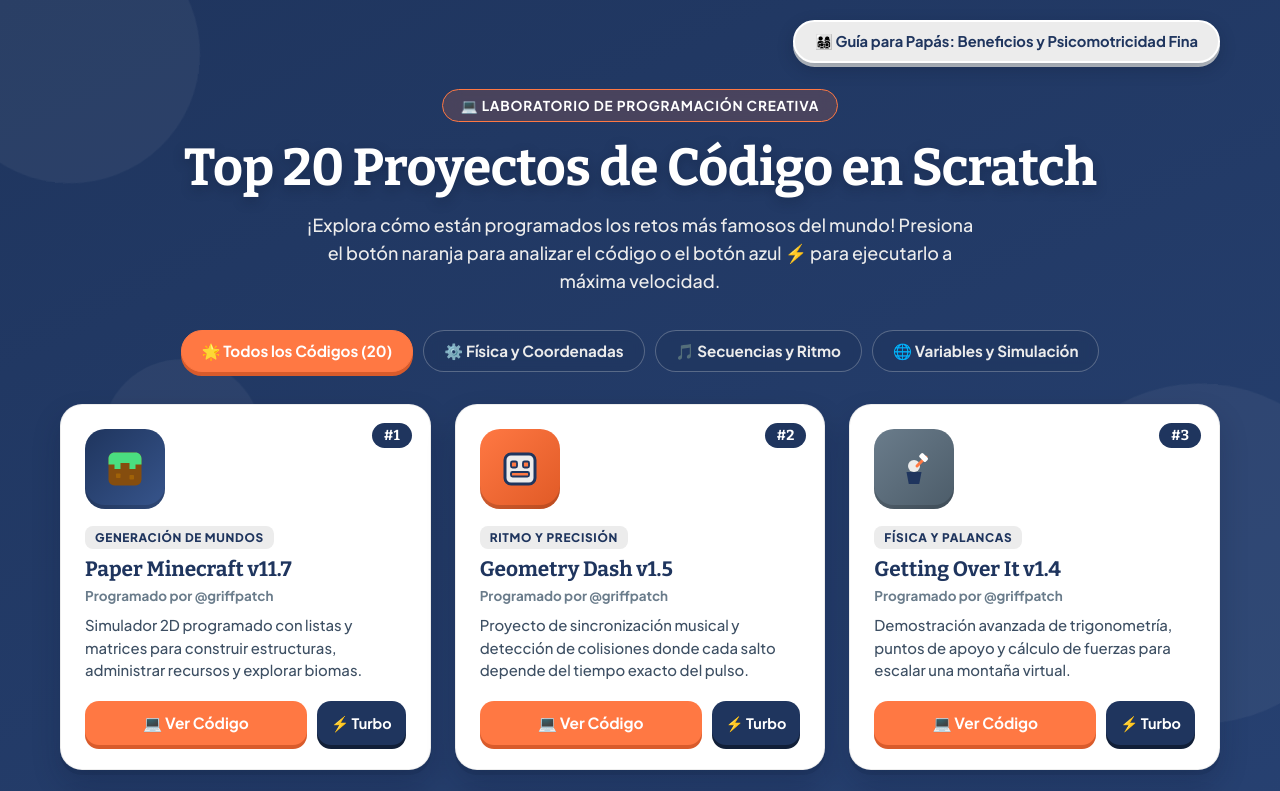
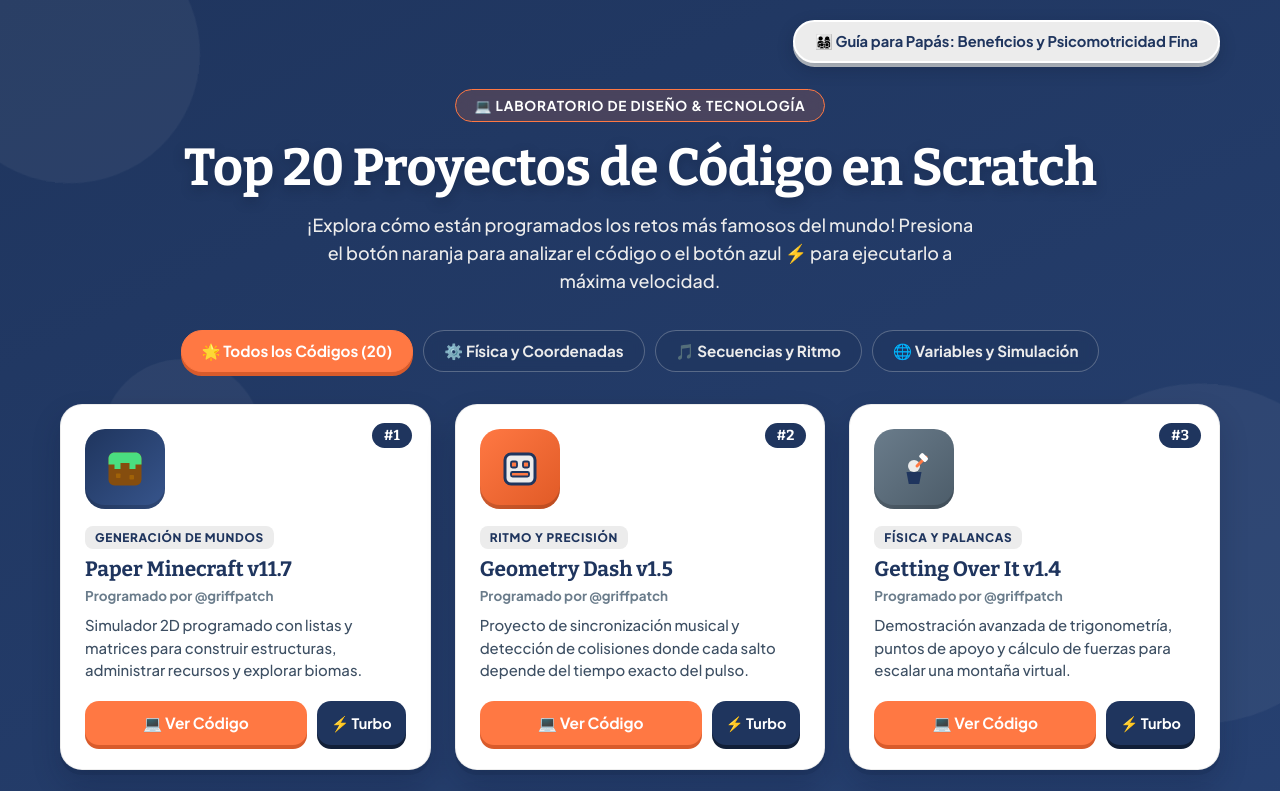
Before and after one commit to zofrro/Programing-Scracht, a plain HTML site: page index.html in a window 1280 px wide. Shown: the top 791 px of the page. Drawn offline with nearby package versions, Linux system fonts and the light colour scheme.

Commit message:
index.html

```diff
--- a/index.html
+++ b/index.html
@@ -533,7 +533,7 @@
   </div>
 
   <header>
-    <div class="badge-top">💻 LABORATORIO DE PROGRAMACIÓN CREATIVA</div>
+    <div class="badge-top">💻 LABORATORIO DE DISEÑO & TECNOLOGÍA</div>
     <h1>Top 20 Proyectos de Código en Scratch</h1>
     <p>¡Explora cómo están programados los retos más famosos del mundo! Presiona el botón naranja para analizar el código o el botón azul ⚡ para ejecutarlo a máxima velocidad.</p>
   </header>
```
